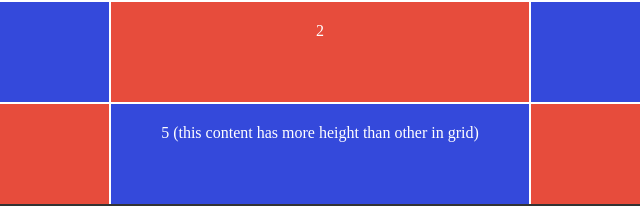
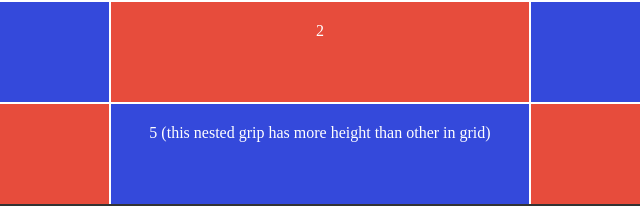
Before and after one commit to wayiam/mern-stack-learning-journey, a plain HTML site: page Frontend/Basics/CSS/07_grid/gridMasterClass.html in a window 1280 px wide. Shown: the part 2465-2676 px from the top of the page, 320-960 px from the left. Drawn offline with Linux system fonts and the light colour scheme.

Commit message:
Learn Grid by making mini templates

```diff
--- a/Frontend/Basics/CSS/07_grid/gridMasterClass.html
+++ b/Frontend/Basics/CSS/07_grid/gridMasterClass.html
@@ -147,7 +147,7 @@
             <div class="box">2</div>
             <div class="box">3</div>
             <div class="box">4</div>
-            <div class="box">5 (this content has more height than other in grid)</div>
+            <div class="box">5 (this nested grip has more height than other in grid)</div>
             <div class="box">6</div>
         </div>
     </div>
```
